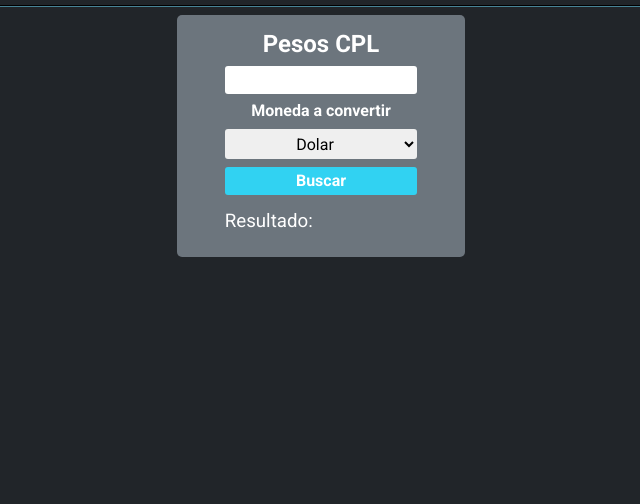
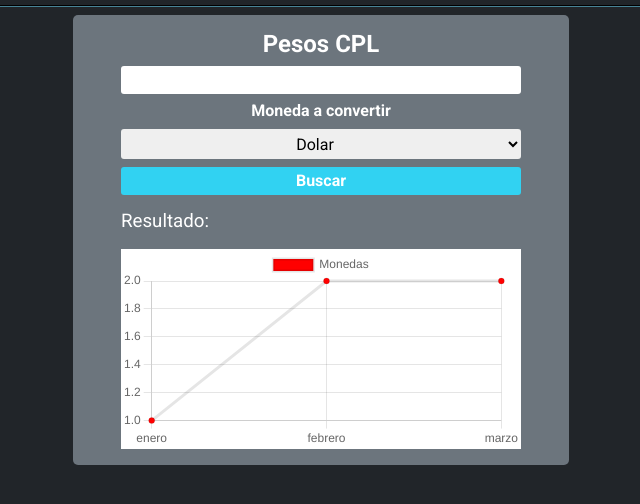
Before and after one commit to WalterVicencio/desafio_apis, a plain HTML site: page index.html in a window 1280 px wide. Shown: the part 56-560 px from the top of the page, without its empty margins (319-959 px from the left). Drawn offline with nearby package versions, Linux system fonts and the light colour scheme.

Commit message:
avanzando_grafico

```diff
--- a/assets/js/script.js
+++ b/assets/js/script.js
@@ -4,17 +4,6 @@ async function get_data(){
         const res_data= await data.json()
 
         return res_data
-        /*
-        let keys=Object.keys(res_data)
-        let largo=keys.length
-        let tipos =keys.slice(3,largo)
-        let elementos = document.querySelector("#tipos_cambio")
-        tipos.forEach( element => {
-            elementos.innerHTML+=`
-            <option>${element}</option>
-            `
-        });
-        */
 
     }
     catch(error){
@@ -24,7 +13,6 @@ async function get_data(){
 }
 
 const entrada=document.querySelector("#entrada")
-
 
 
 async function generar_datos(cambio){
@@ -39,12 +27,6 @@ async function generar_datos(cambio){
 const cambio = document.getElementById("tipos_cambio");
 
 
-/*
-cambio.addEventListener("change", function() {
-    tipo_cambio = cambio.value;
-    console.log(tipo_cambio)
-    let resultado = await generar_datos(cambio.value)
-});*/
 
 async function get_change(){
     const res=document.querySelector("#res")
@@ -60,6 +42,36 @@ async function get_change(){
 
 }
 
+function renderGrafica() {
+    /*
+    const monedas = await getMonedas();
+    const config = prepararConfiguracionParaLaGrafica(monedas);
+    const chartDOM = document.getElementById("myChart");
+    new Chart(chartDOM, config);
+    */
+    const tipoDeGrafica = "line";
+    const nombresDeLasMonedas = ['enero','febrero','marzo'];
+    const titulo = "Monedas";
+    const colorDeLinea = "red";
+    const valores = [1,2,2];
+    const config = {
+        type: tipoDeGrafica,
+        data: {
+        labels: nombresDeLasMonedas,
+        datasets: [
+        {
+            label: titulo,
+            backgroundColor: colorDeLinea,
+            data: valores
+        }
+        ]
+        }
+    }
+    console.log(config)
+    const chartDOM = document.getElementById("myChart");
+    new Chart(chartDOM, config);
+}
+renderGrafica();
 
 /*
 const cambio = document.getElementById("tipos_cambio");
--- a/index.html
+++ b/index.html
@@ -9,6 +9,7 @@
     <link href="https://fonts.googleapis.com/css2?family=Roboto:ital,wght@0,100;0,300;0,400;0,500;0,700;0,900;1,100;1,300;1,400;1,500;1,700;1,900&display=swap" rel="stylesheet">
     <link href="./assets/css/normalize.css" rel="stylesheet">
     <link href="./assets/css/style.css" rel="stylesheet">
+    <script src="https://cdn.jsdelivr.net/npm/chart.js"></script>
 </head>
 <body>
     <main>
@@ -24,6 +25,11 @@
                 </select>
                 <button onclick="get_change()">Buscar</button>
                 <h3 style="display: flex; align-items: center;">Resultado: <p id="res"></p></h3>
+
+                <div>
+                    <canvas id="myChart" width="400" style="background-color: white;"></canvas>
+                </div>
+
                 <script src="./assets/js/script.js"></script>
         </div>
     </main>
```
